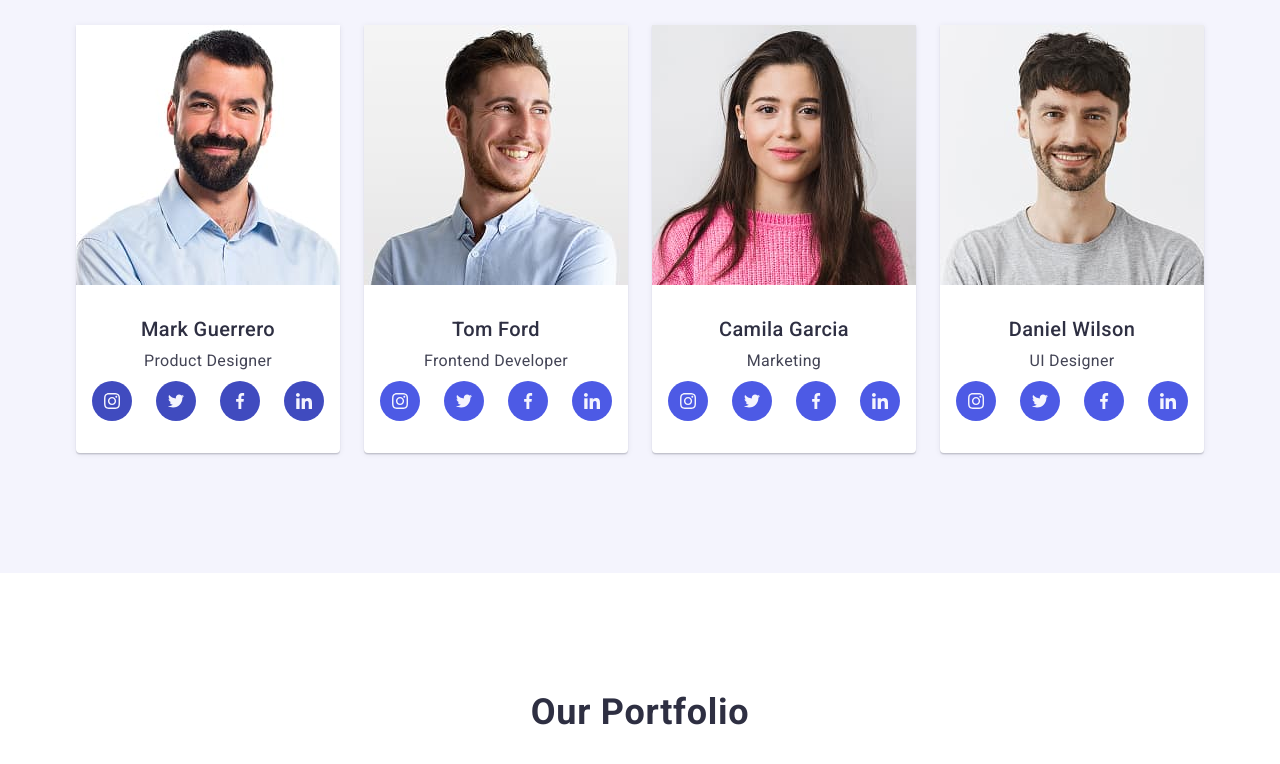
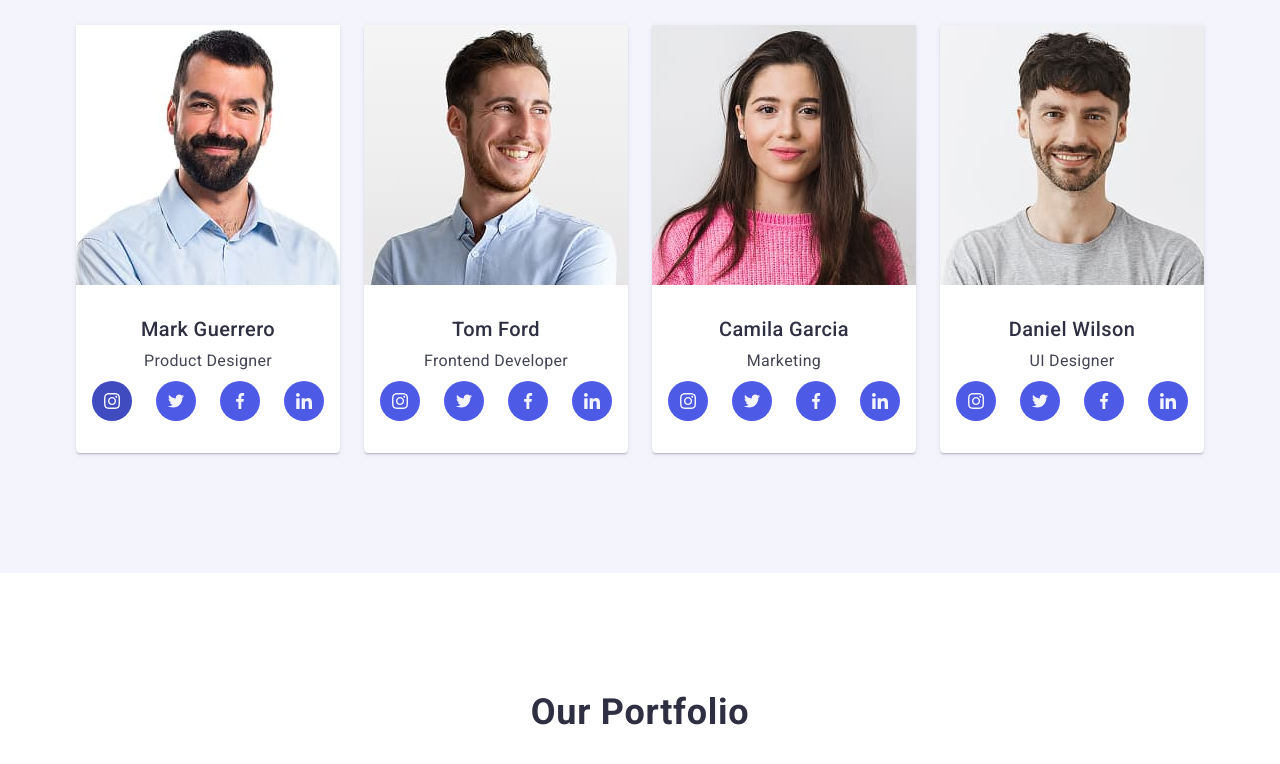
Before and after one commit to Romanna-Brych/goit-markup-hw-04, a plain HTML site: page index.html in a window 1280 px wide. In both pictures the pointer is over the link 112 px from the left and 1744 px from the top of the page. Shown: the part 1344-2108 px from the top of the page. Drawn offline with nearby package versions, Linux system fonts and the light colour scheme.

Commit message:
correction2

```diff
--- a/css/styles.css
+++ b/css/styles.css
@@ -331,8 +331,8 @@ img {
   fill: #f4f4fd;
 }
 
-.team-item:hover .team-icon-link,
-.team-item:focus .team-icon-link {
+.team-icon-link:hover,
+.team-icon-link:focus {
   background-color: #404bbf;
 }
 
```
